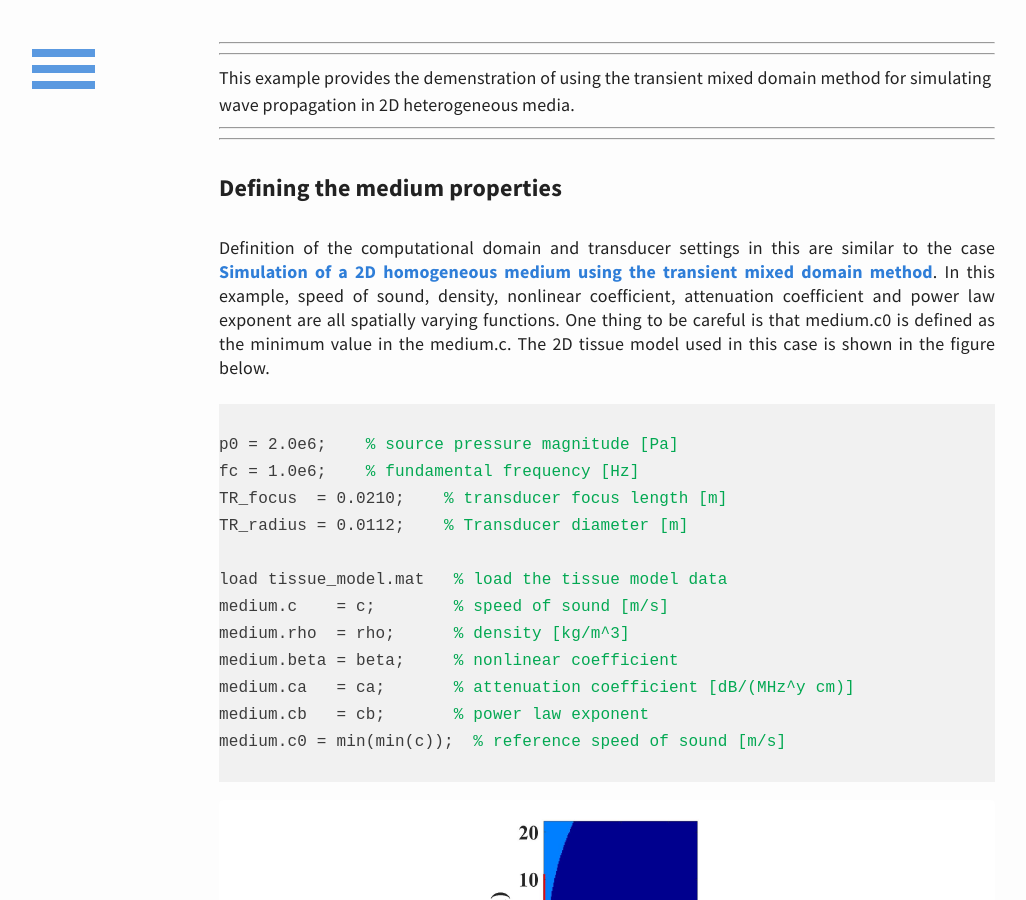
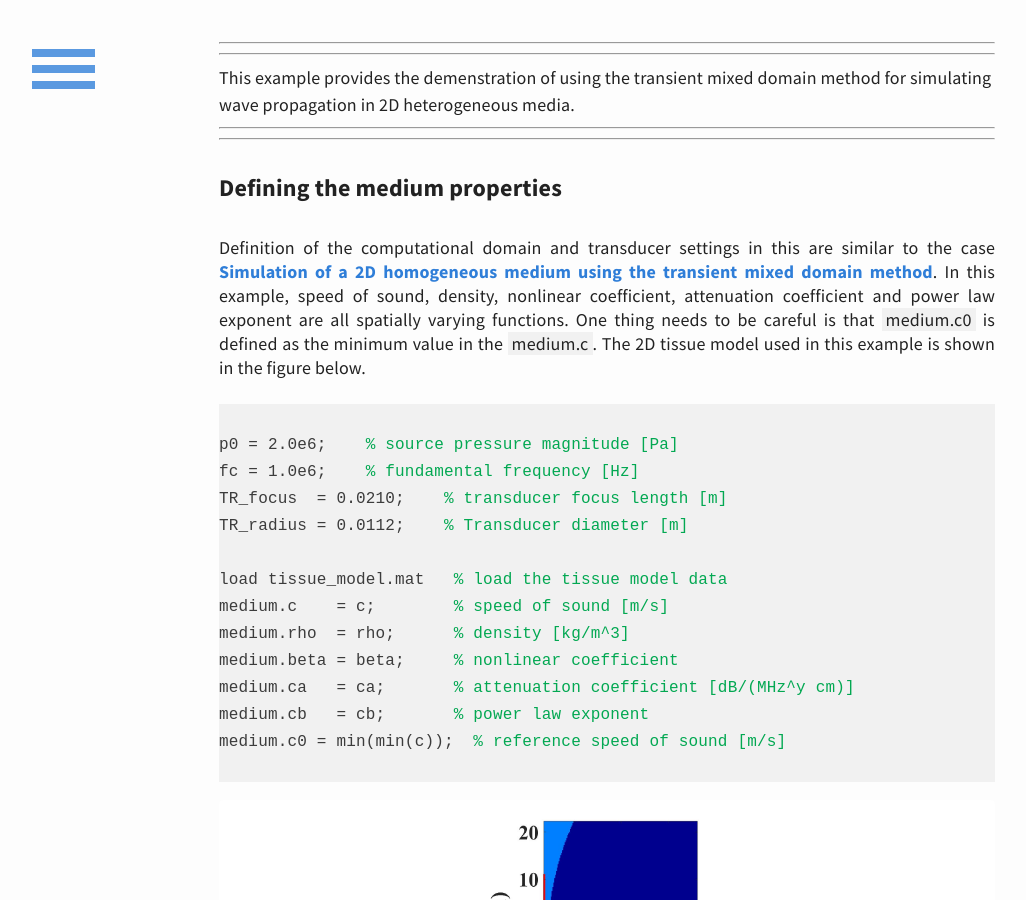
Before and after one commit to m-SOUND/mSOUND, a Jekyll site: the page built from _posts/2019-02-18-TMDM_2D_heterogeneous.html, in a window 1280 px wide and 900 px high, scrolled down 317 px. Shown: the whole window, without its empty margins (33-1059 px from the left). Built offline with Jekyll 4.4.1, drawn with Linux system fonts in a browser that asks for light colours.

Commit message:
Update 2019-02-18-TMDM_2D_heterogeneous.html

```diff
--- a/_posts/2019-02-18-TMDM_2D_heterogeneous.html
+++ b/_posts/2019-02-18-TMDM_2D_heterogeneous.html
@@ -19,8 +19,10 @@ Definition of the computational domain and transducer settings in this are simil
 <a href="https://m-sound.github.io/mSOUND/TMDM_2D_homogeneous">Simulation of a
 2D homogeneous medium using the transient mixed domain method</a>.
 In this example, speed of sound, density, nonlinear coefficient, attenuation coefficient and power law exponent are
-all spatially varying functions. One thing to be careful is that medium.c0 is defined as the minimum value in the medium.c.
-The 2D tissue model used in this case is shown in the figure below.
+all spatially varying functions. One thing needs to be careful is that
+<span style="background-color:#f1f1f1">medium.c0</span> is defined as the minimum value in the
+ <span style="background-color:#f1f1f1">medium.c</span>.
+The 2D tissue model used in this example is shown in the figure below.
  <pre>
  <code>
 p0 = 2.0e6;   <font color="#03a852"> % source pressure magnitude [Pa]</font>
```
